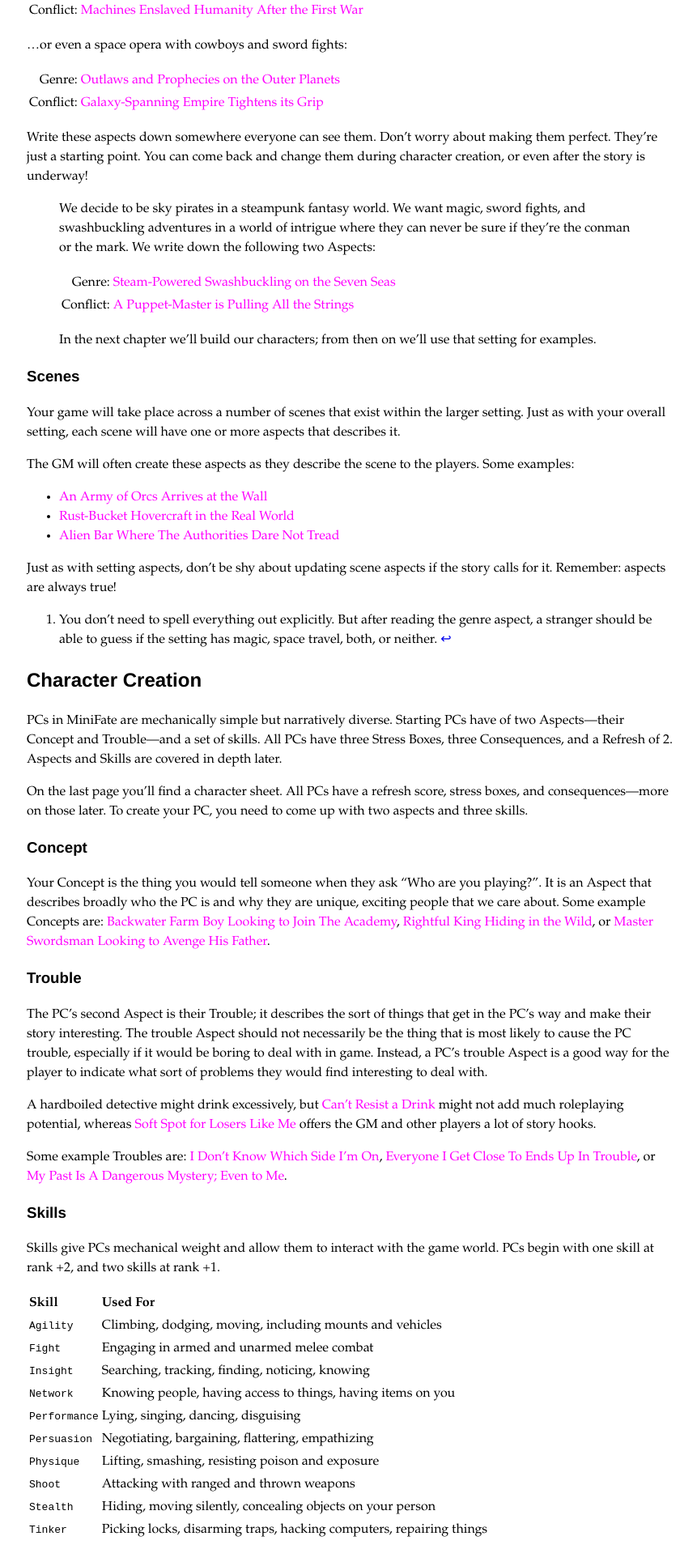
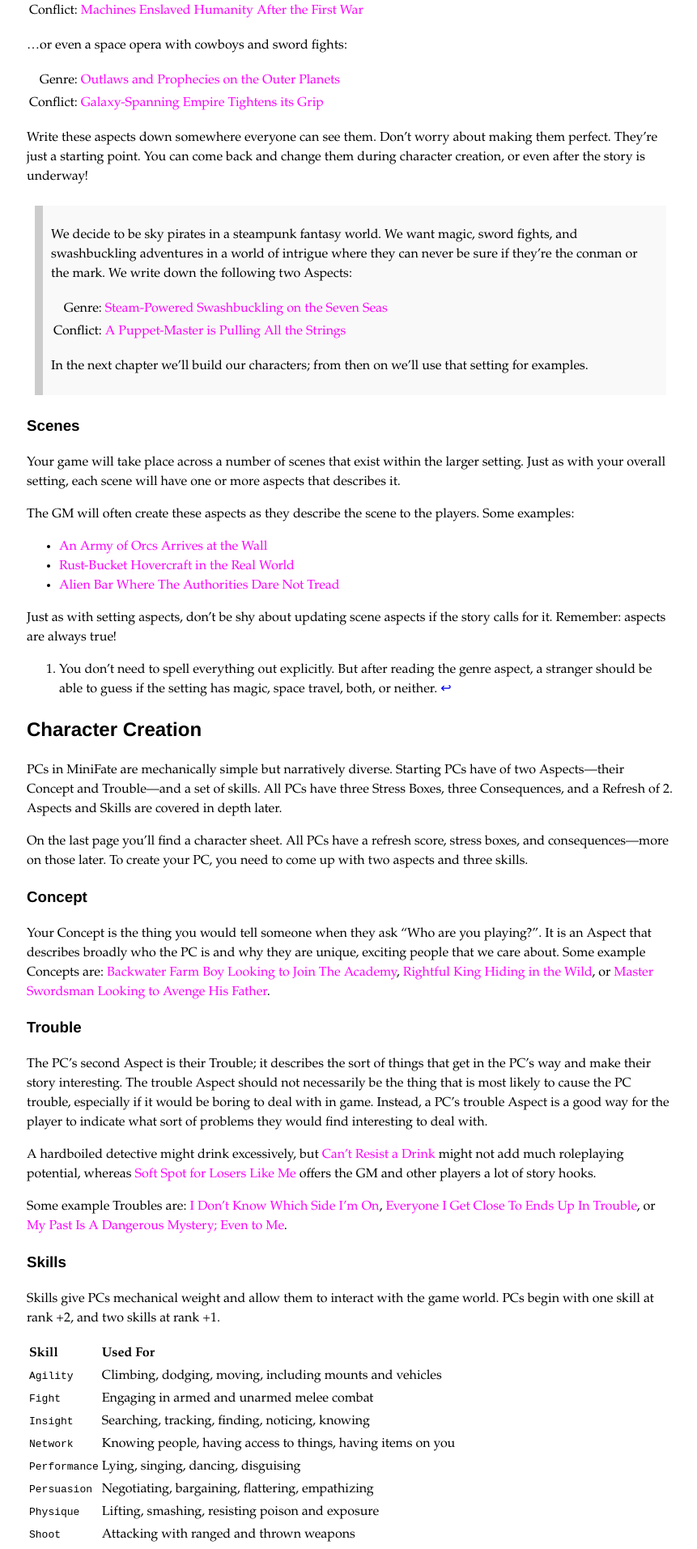
Before and after one commit to MiniFate/MiniFate, a Jekyll site: the page built from index.md, in a window 1280 px wide. Shown: the part 1805-3718 px from the top of the page at 81% size, without its empty margins (207-1068 px from the left). Built offline with Jekyll 4.4.1, drawn with Linux system fonts in a browser that asks for light colours.

Commit message:
Add CSS for blockquote

```diff
--- a/assets/_sass/main.scss
+++ b/assets/_sass/main.scss
@@ -60,3 +60,11 @@ img.die {
 span.nowrap {
   white-space: nowrap;
 }
+
+// Example gameplay uses blockquotes
+blockquote {
+  background: #f9f9f9;
+  border-left: 10px solid #ccc;
+  margin: 1.5em 10px;
+  padding: 0.5em 10px;
+}
```
